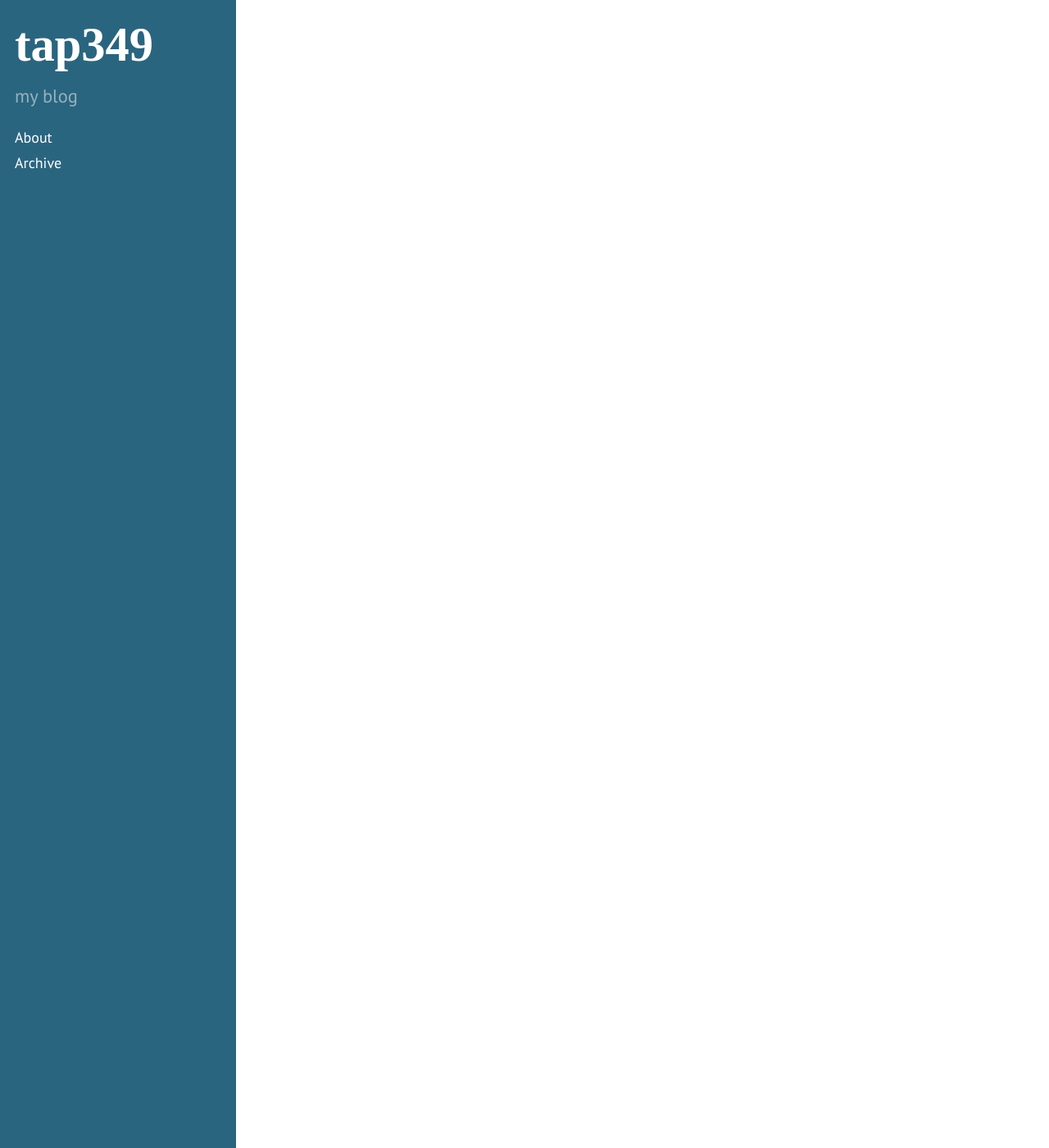
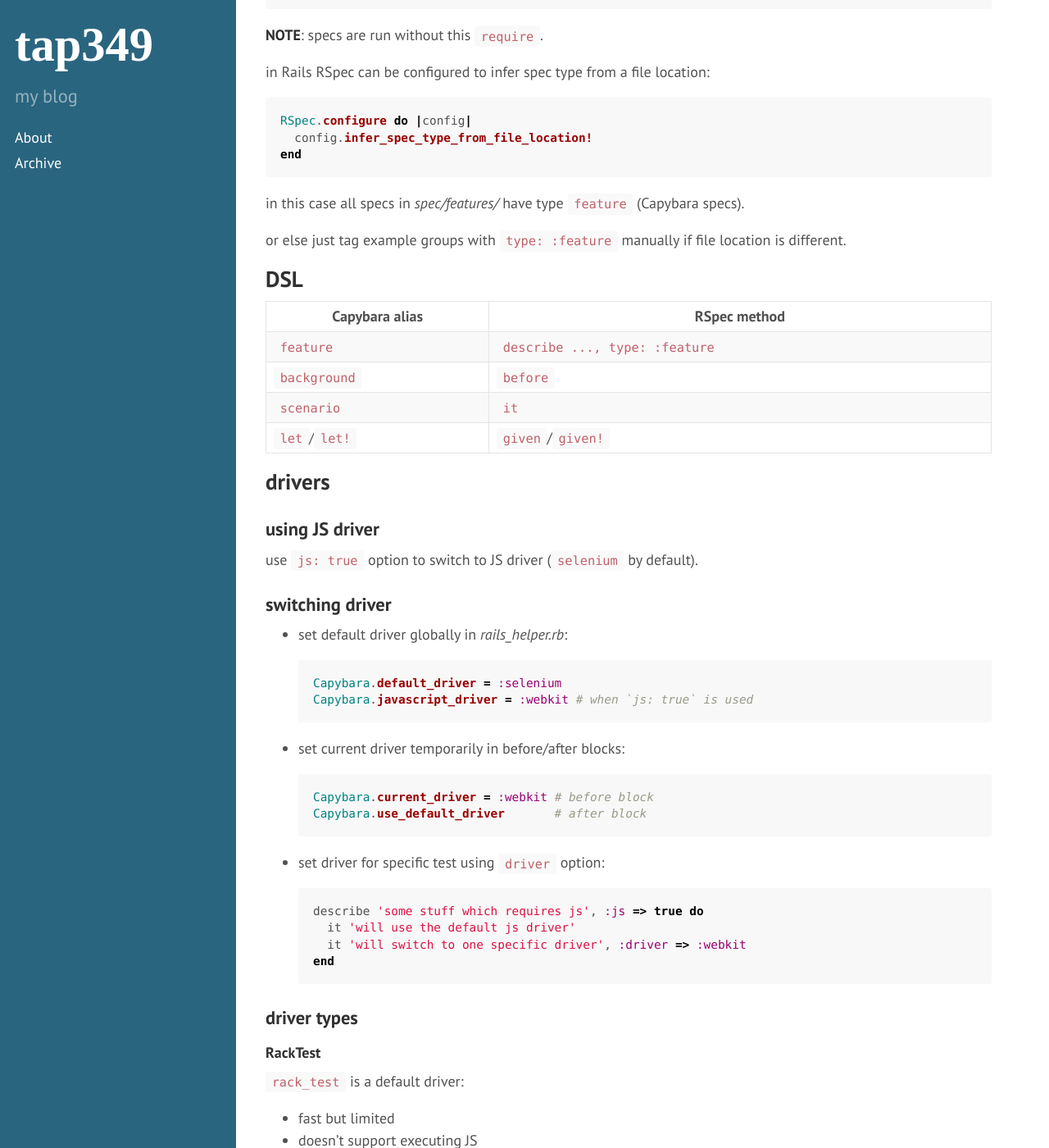
Before and after one commit to tap349/tap349.github.io, a Jekyll site: the page built from _posts/2016-04-09-capybara.md, in a window 1280 px wide and 1400 px high, scrolled down 1111 px. Shown: the whole window at 82% size. Built offline with Jekyll 4.4.1, drawn with Linux system fonts in a browser that asks for light colours; some of the changed text lies outside the part shown.

Commit message:
update 2016-04-13_16:42:27

````diff
--- a/_posts/2016-04-09-capybara.md
+++ b/_posts/2016-04-09-capybara.md
@@ -5,6 +5,13 @@ date: 2016-04-09 21:47:40 +0300
 access: private
 categories: [capybara]
 ---
+
+## key benefits
+
+- no setup (works out of the box for Rails and Rack applications)
+- intuitive API (mimics user language)
+- switch backends without changes to tests
+- no need to manually wait for async process to complete
 
 ## what is Capybara
 
@@ -19,3 +26,127 @@ Capybara:
 - allows to write tests once and run them in any compatible driver
 - has built-in drivers - additional drivers are available as gems
 - handles asynchronous JS without the user even noticing
+
+## setup
+
+_Gemfile_:
+
+```ruby
+gem 'capybara'
+```
+
+_rails_helper.rb_:
+
+```ruby
+require 'capybara/rails'
+```
+
+**NOTE**: specs are run without this `require`.
+
+## RSpec integration
+
+_rails_helper.rb_:
+
+```ruby
+require 'capybara/rspec'
+```
+
+**NOTE**: specs are run without this `require`.
+
+in Rails RSpec can be configured to infer spec type from a file location:
+
+```ruby
+RSpec.configure do |config|
+  config.infer_spec_type_from_file_location!
+end
+```
+
+in this case all specs in _spec/features/_ have type `feature`
+(Capybara specs).
+
+or else just tag example groups with `type: :feature` manually
+if file location is different.
+
+## DSL
+
+Capybara alias | RSpec method
+---------------|---------------------------------
+`feature`      | `describe ..., type: :feature`
+`background`   | `before`
+`scenario`     | `it`
+`let`/`let!`   | `given`/`given!`
+
+## drivers
+
+### using JS driver
+
+use `js: true` option to switch to JS driver (`selenium` by default).
+
+### switching driver
+
+- set default driver globally in _rails_helper.rb_:
+
+  ```ruby
+  Capybara.default_driver = :selenium
+  Capybara.javascript_driver = :webkit # when `js: true` is used
+  ```
+
+- set current driver temporarily in before/after blocks:
+
+  ```ruby
+  Capybara.current_driver = :webkit # before block
+  Capybara.use_default_driver       # after block
+  ```
+
+- set driver for specific test using `driver` option:
+
+  ```ruby
+  describe 'some stuff which requires js', :js => true do
+    it 'will use the default js driver'
+    it 'will switch to one specific driver', :driver => :webkit
+  end
+  ```
+
+### driver types
+
+#### RackTest
+
+`rack_test` is a default driver:
+
+- fast but limited
+- doesn't support executing JS
+- directly interacts with Rack interfaces -
+  doesn't require a server to be started
+- can be used with Rack apps only
+- cannot access HTTP resources outside of Rack app
+  (e.g., redirects to external sites, external APIs)
+
+for RSpec it's better have `rack_test` as default driver and
+mark tests that require JS support with `js: true` to use default JS driver.
+
+
+**NOTE**: switching driver creates a new session - you may not be able
+          to switch in the middle of a test.
+
+## selectors
+
+CSS is default selector.
+
+XPath selector can be specified inline:
+
+```ruby
+find(:xpath, '//ul/li').text
+```
+
+or set as default selector:
+
+```ruby
+Capybara.default_selector = :xpath
+find('//ul/li').text
+```
+
+## navigation
+
+```ruby
+visit 'http://www.youtube.com'
+```
````
